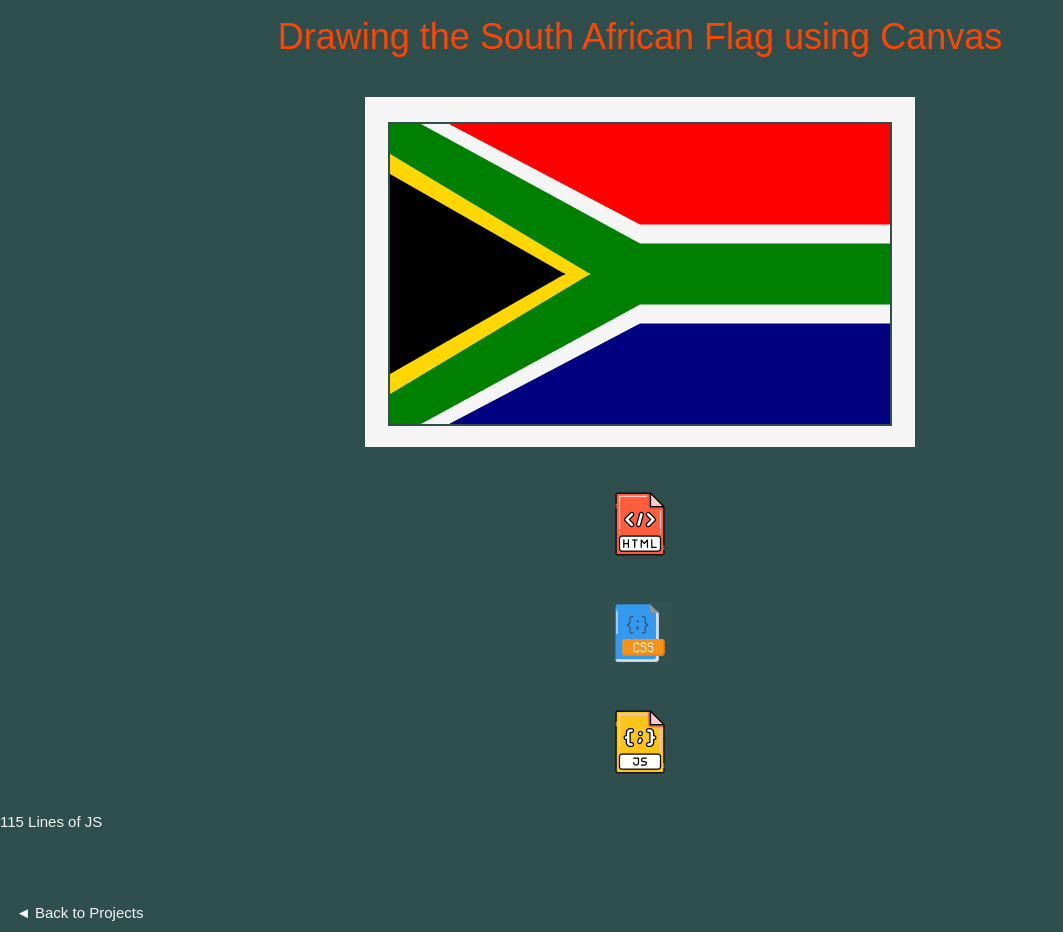
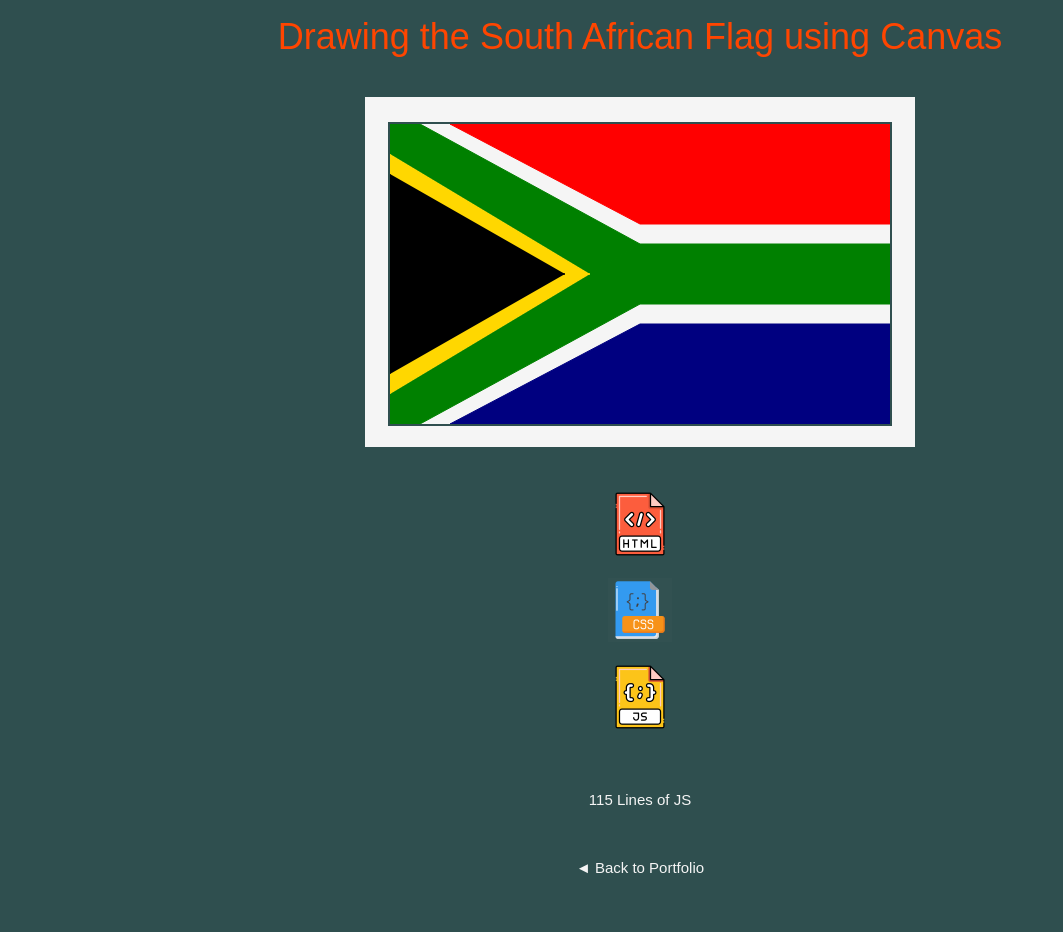
Before and after one commit to bizactive/meiscribo, a plain HTML site: page saflag.html in a window 1280 px wide. Shown: the whole page, without its empty margins (0-1063 px from the left). After the commit the page ends 887 px from the top, so only its background shows below. Drawn offline with nearby package versions, Linux system fonts and the light colour scheme.

Commit message:
Update saflag.html

```diff
--- a/saflag.html
+++ b/saflag.html
@@ -16,6 +16,7 @@
 <h1>Drawing the South African Flag using Canvas</h1>
 </header>
 <br>
+
 <div id="canvasdiv" style="text-align: center">
   <canvas id="flagCanvas" width="500" height="300">
   </canvas>
@@ -26,25 +27,16 @@
 <br>
 <img src="icons/html.ico" alt="HTML icon">
 <br>
-
-<br>
 <img src="icons/css.ico" alt="CSS icon">
 <br>
-
+<img src="icons/js.ico" alt="JavaScript icon">
 <br>
-<img src="icons/js.ico" alt="JavaScript icon">
-</div>
 <br>
-
 <p>
 115 Lines of JS
 </p>
-
 <br>
-<br>
-<a href="index.html#project" class="w3-button w3-hover-deep-orange"> ◄ Back to Projects</a>
-
-<br>
+<a href="index.html#projects" class="w3-button w3-hover-deep-orange"> ◄ Back to Portfolio</a>
 </div>
 
 <script src="js/saflag.js"></script>
```
